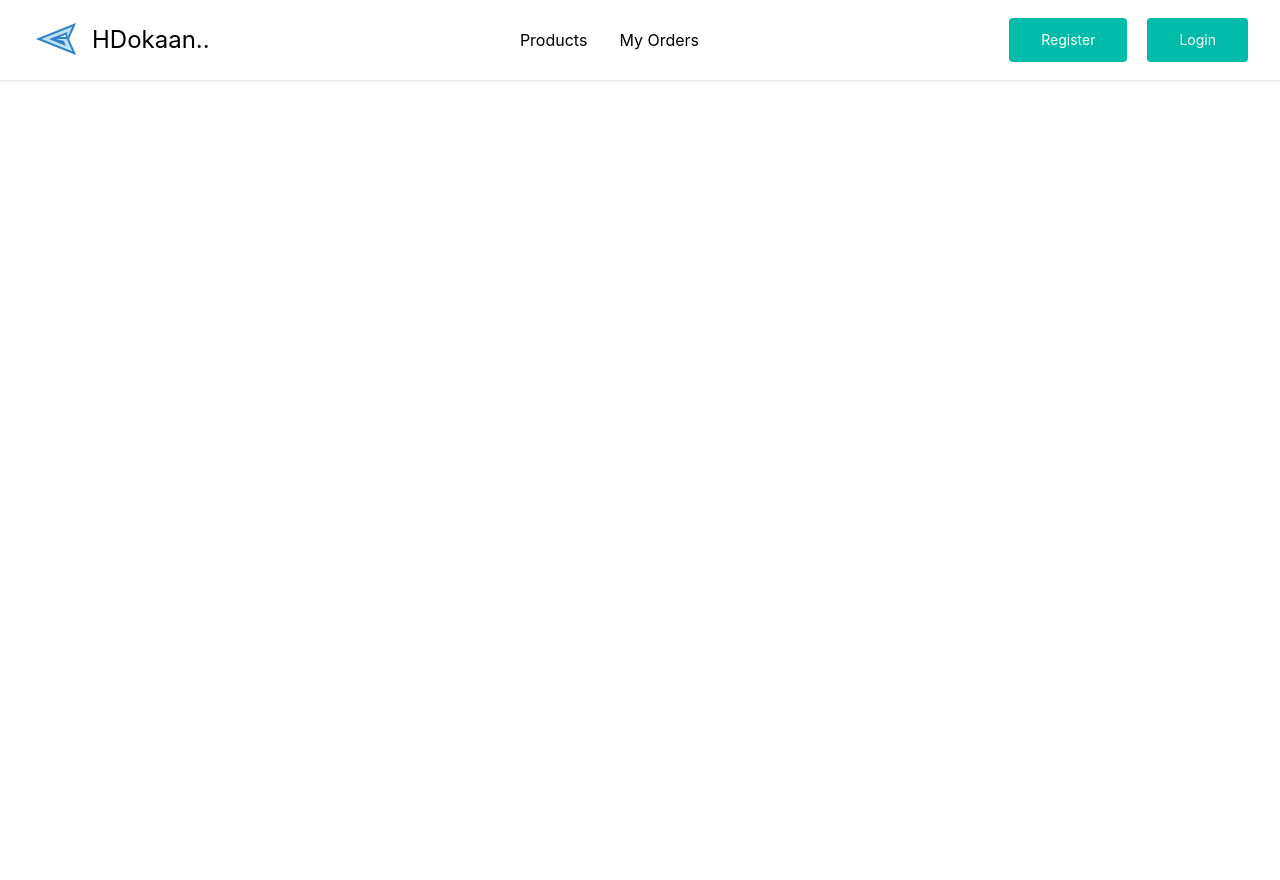
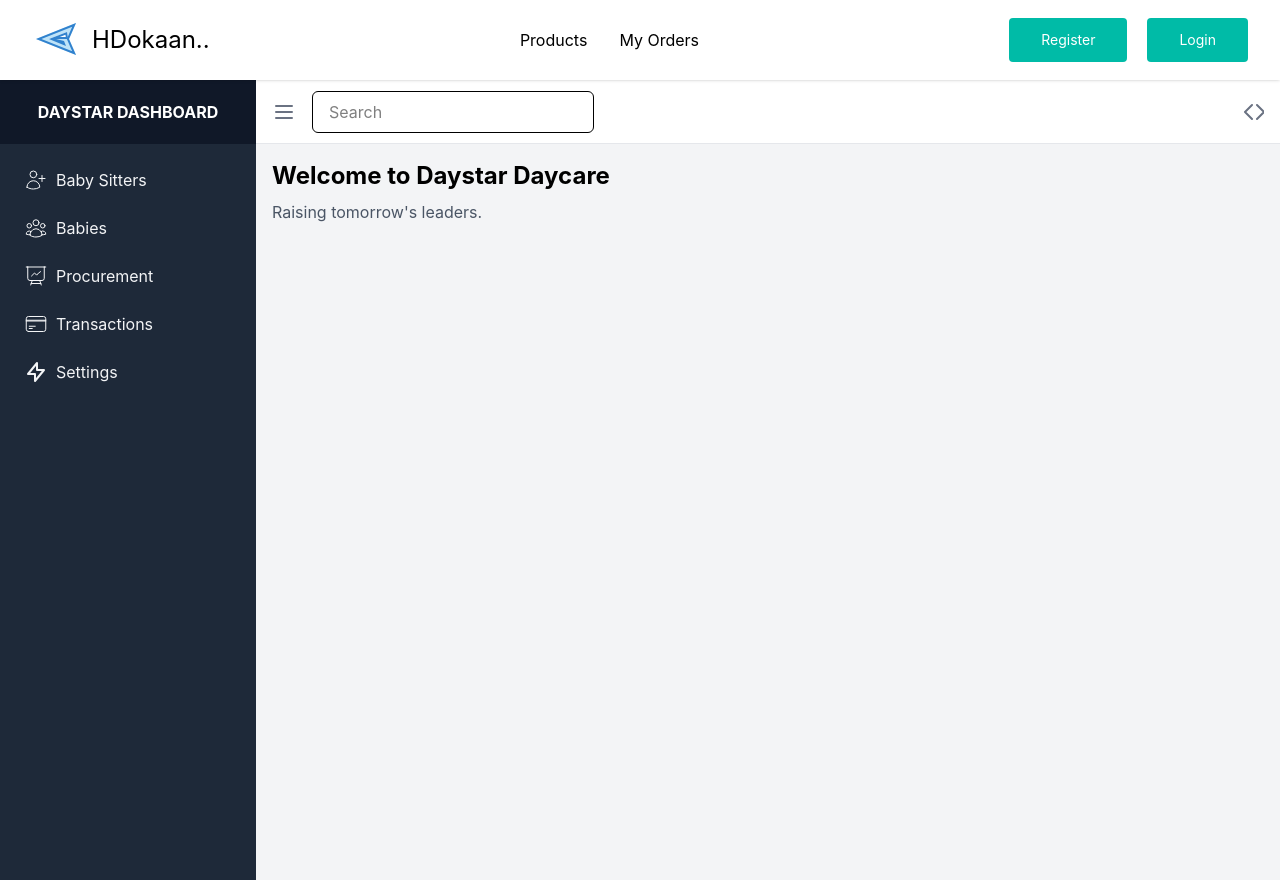
Before and after one commit to Sakshamkhadka7/Eccomerce_Frotend_Typescript, a React (Vite) app: page /admin in a window 1280 px wide. Before the commit the page ends 800 px from the top, so only its background shows below. Built offline with nearby package versions, Linux system fonts and the light colour scheme.

Commit message:
added a admin dashboard

```diff
--- a/src/App.tsx
+++ b/src/App.tsx
@@ -10,6 +10,8 @@ import MyCart from './pages/cart/MyCart'
 import Checkout from './pages/checkout/Checkout'
 import MyOrder from './pages/myOrders/MyOrder'
 import MyOrderDetail from './pages/myOrders/MyOrderDetail'
+import IndexAdmin from './pages/admin/IndexAdmin'
+
 
 const App = () => {
   return (
@@ -26,6 +28,7 @@ const App = () => {
       <Route path='/my-orders' element={<MyOrder/>} />
       <Route path='/checkout' element={<Checkout/>} />
       <Route path='/my-orders/:id' element={<MyOrderDetail/>} />
+      <Route path='/admin' element={<IndexAdmin/>} />
     </Routes>
     </>
   )
--- /dev/null
+++ b/src/pages/admin/IndexAdmin.tsx
@@ -0,0 +1,74 @@
+
+const IndexAdmin = () => {
+  return (
+<div className="flex h-screen bg-gray-100">
+  {/* sidebar */}
+  <div className="hidden md:flex flex-col w-64 bg-gray-800">
+    <div className="flex items-center justify-center h-16 bg-gray-900">
+      <span className="text-white font-bold uppercase">Daystar Dashboard</span>
+    </div>
+    <div className="flex flex-col flex-1 overflow-y-auto">
+      <nav className="flex-1 px-2 py-4 bg-gray-800">
+        <a href="#" className="flex items-center px-4 py-2 text-gray-100 hover:bg-gray-700">
+          <svg xmlns="http://www.w3.org/2000/svg" className="h-6 w-6 mr-2" fill="none" viewBox="0 0 24 24" stroke="currentColor">
+            <path strokeLinecap="round" strokeLinejoin="round" d="M18 7.5v3m0 0v3m0-3h3m-3 0h-3m-2.25-4.125a3.375 3.375 0 1 1-6.75 0 3.375 3.375 0 0 1 6.75 0ZM3 19.235v-.11a6.375 6.375 0 0 1 12.75 0v.109A12.318 12.318 0 0 1 9.374 21c-2.331 0-4.512-.645-6.374-1.766Z" />
+          </svg>
+          Baby Sitters
+        </a>
+        <a href="#" className="flex items-center px-4 py-2 mt-2 text-gray-100 hover:bg-gray-700">
+          <svg xmlns="http://www.w3.org/2000/svg" className="h-6 w-6 mr-2" fill="none" viewBox="0 0 24 24" stroke="currentColor">
+            <path strokeLinecap="round" strokeLinejoin="round" d="M18 18.72a9.094 9.094 0 0 0 3.741-.479 3 3 0 0 0-4.682-2.72m.94 3.198.001.031c0 .225-.012.447-.037.666A11.944 11.944 0 0 1 12 21c-2.17 0-4.207-.576-5.963-1.584A6.062 6.062 0 0 1 6 18.719m12 0a5.971 5.971 0 0 0-.941-3.197m0 0A5.995 5.995 0 0 0 12 12.75a5.995 5.995 0 0 0-5.058 2.772m0 0a3 3 0 0 0-4.681 2.72 8.986 8.986 0 0 0 3.74.477m.94-3.197a5.971 5.971 0 0 0-.94 3.197M15 6.75a3 3 0 1 1-6 0 3 3 0 0 1 6 0Zm6 3a2.25 2.25 0 1 1-4.5 0 2.25 2.25 0 0 1 4.5 0Zm-13.5 0a2.25 2.25 0 1 1-4.5 0 2.25 2.25 0 0 1 4.5 0Z" />
+          </svg>
+          Babies
+        </a>
+        <a href="#" className="flex items-center px-4 py-2 mt-2 text-gray-100 hover:bg-gray-700">
+          <svg xmlns="http://www.w3.org/2000/svg" className="h-6 w-6 mr-2" fill="none" viewBox="0 0 24 24" stroke="currentColor">
+            <path strokeLinecap="round" strokeLinejoin="round" d="M3.75 3v11.25A2.25 2.25 0 0 0 6 16.5h2.25M3.75 3h-1.5m1.5 0h16.5m0 0h1.5m-1.5 0v11.25A2.25 2.25 0 0 1 18 16.5h-2.25m-7.5 0h7.5m-7.5 0-1 3m8.5-3 1 3m0 0 .5 1.5m-.5-1.5h-9.5m0 0-.5 1.5m.75-9 3-3 2.148 2.148A12.061 12.061 0 0 1 16.5 7.605" />
+          </svg>
+          Procurement
+        </a>
+        <a href="#" className="flex items-center px-4 py-2 mt-2 text-gray-100 hover:bg-gray-700">
+          <svg xmlns="http://www.w3.org/2000/svg" className="h-6 w-6 mr-2" fill="none" viewBox="0 0 24 24" stroke="currentColor">
+            <path strokeLinecap="round" strokeLinejoin="round" d="M2.25 8.25h19.5M2.25 9h19.5m-16.5 5.25h6m-6 2.25h3m-3.75 3h15a2.25 2.25 0 0 0 2.25-2.25V6.75A2.25 2.25 0 0 0 19.5 4.5h-15a2.25 2.25 0 0 0-2.25 2.25v10.5A2.25 2.25 0 0 0 4.5 19.5Z" />
+          </svg>
+          Transactions
+        </a>
+        <a href="#" className="flex items-center px-4 py-2 mt-2 text-gray-100 hover:bg-gray-700">
+          <svg xmlns="http://www.w3.org/2000/svg" className="h-6 w-6 mr-2" fill="none" viewBox="0 0 24 24" stroke="currentColor">
+            <path strokeLinecap="round" strokeLinejoin="round" strokeWidth={2} d="M13 10V3L4 14h7v7l9-11h-7z" />
+          </svg>
+          Settings
+        </a>
+      </nav>
+    </div>
+  </div>
+  {/* Main content */}
+  <div className="flex flex-col flex-1 overflow-y-auto">
+    <div className="flex items-center justify-between h-16 bg-white border-b border-gray-200">
+      <div className="flex items-center px-4">
+        <button className="text-gray-500 focus:outline-none focus:text-gray-700">
+          <svg xmlns="http://www.w3.org/2000/svg" className="h-6 w-6" fill="none" viewBox="0 0 24 24" stroke="currentColor">
+            <path strokeLinecap="round" strokeLinejoin="round" strokeWidth={2} d="M4 6h16M4 12h16M4 18h16" />
+          </svg>
+        </button>
+        <input className="mx-4 w-full border rounded-md px-4 py-2" type="text" placeholder="Search" />
+      </div>
+      <div className="flex items-center pr-4">
+        <button className="flex items-center text-gray-500 hover:text-gray-700 focus:outline-none focus:text-gray-700">
+          <svg xmlns="http://www.w3.org/2000/svg" className="h-6 w-6" fill="none" viewBox="0 0 24 24" stroke="currentColor">
+            <path strokeLinecap="round" strokeLinejoin="round" strokeWidth={2} d="M12 19l-7-7 7-7m5 14l7-7-7-7" />
+          </svg>
+        </button>
+      </div>
+    </div>
+    <div className="p-4">
+      <h1 className="text-2xl font-bold">Welcome to Daystar Daycare </h1>
+      <p className="mt-2 text-gray-600">Raising tomorrow's leaders.</p>
+    </div>
+  </div>
+</div>
+
+  )
+}
+
+export default IndexAdmin
```
